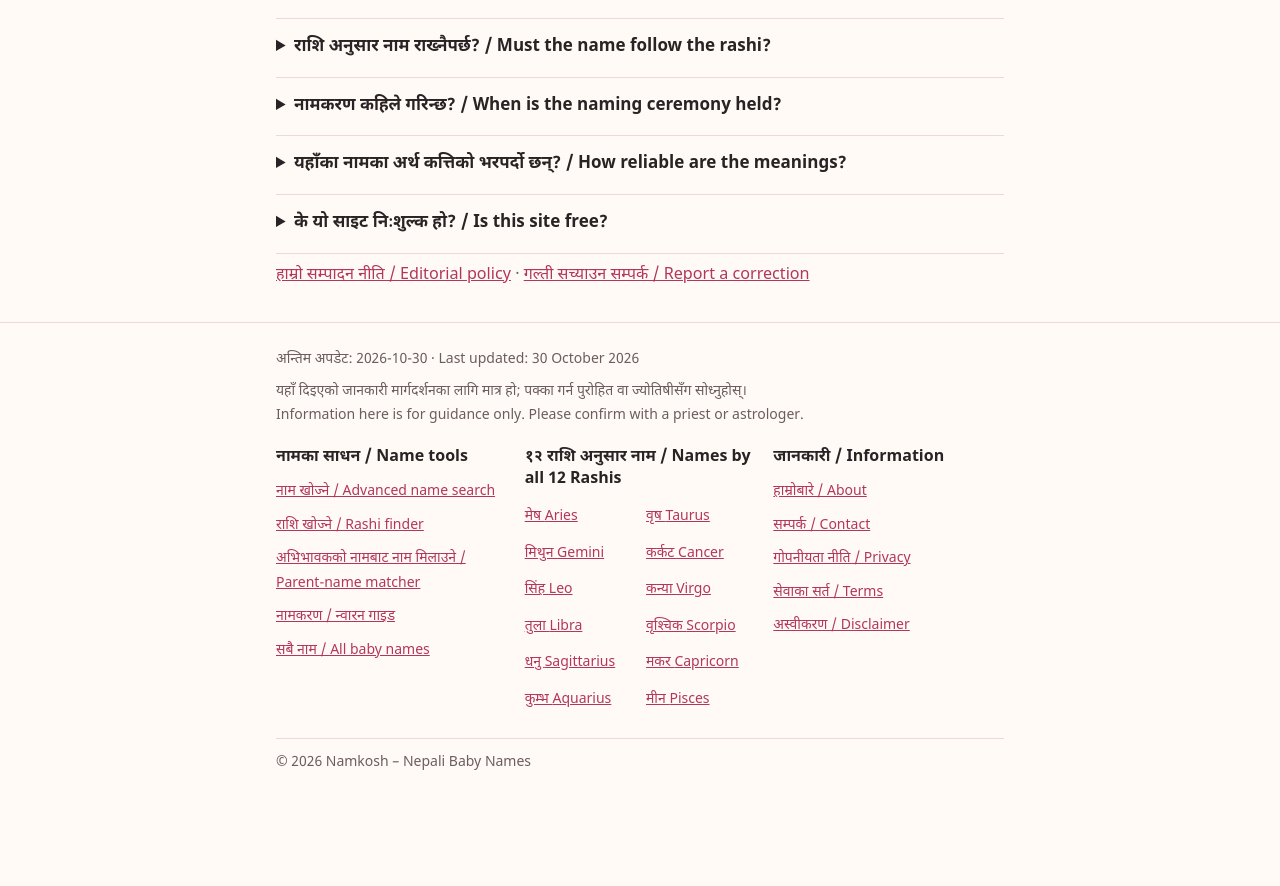
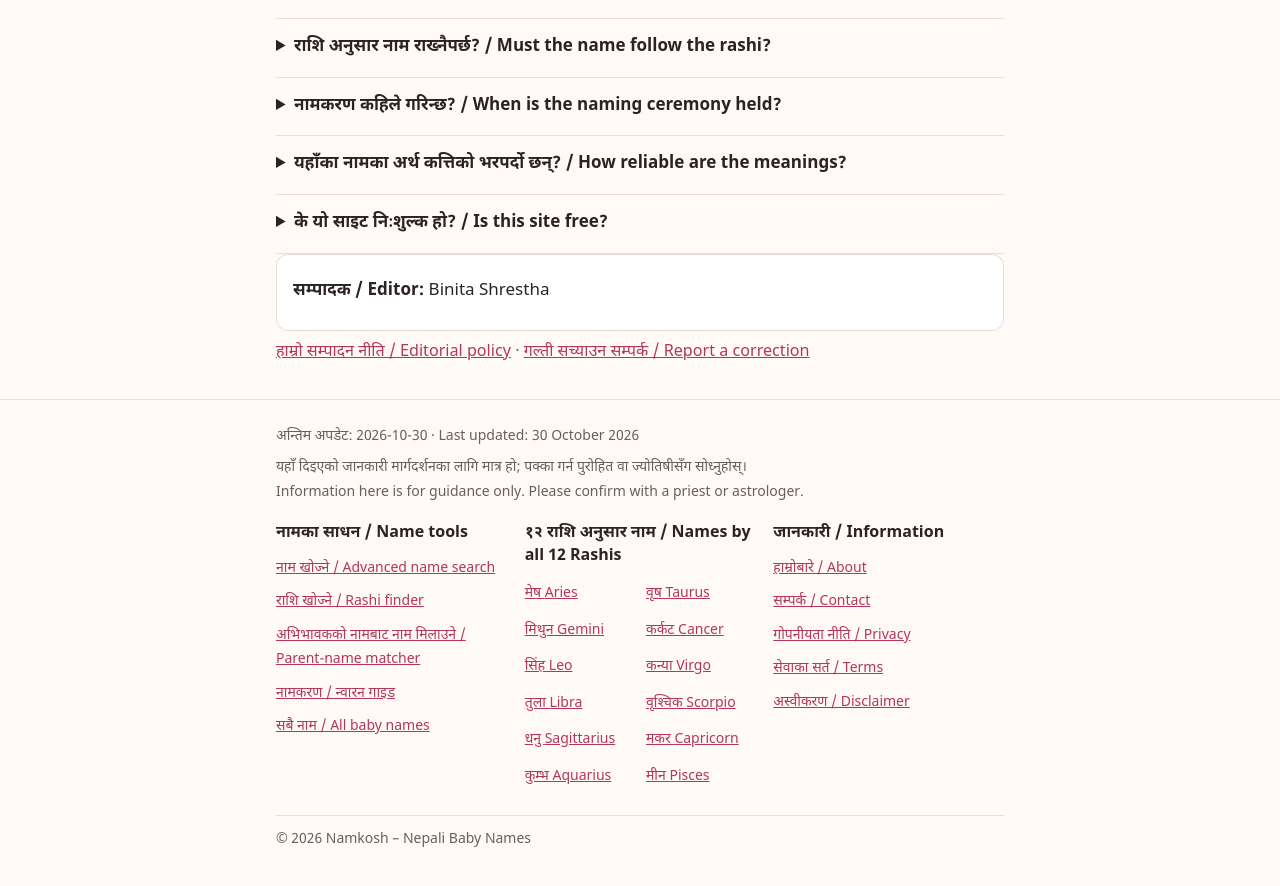
Before and after one commit to kcbinam52/Baby-names, a Jekyll site: the page built from index.html, in a window 1280 px wide and 900 px high, scrolled down 1420 px. Shown: the top 886 px of the window. Built offline with Jekyll 4.4.1, drawn with Linux system fonts in a browser that asks for light colours; before the commit the page ends 2243 px from its top, so only the background shows below that.

Commit message:
Set contact email and editor name

```diff
--- a/_config.yml
+++ b/_config.yml
@@ -16,9 +16,9 @@
 
 # Contact and editor details. Fill these in: they appear on the Contact page,
 # in the page footer byline and in the site schema. Leave empty to hide them.
-contact_email: ''
+contact_email: 'Info@binitasth.com.np'
 github_issues: 'https://github.com/kcbinam52/Baby-names/issues/new'
-author_name: ''
+author_name: 'Binita Shrestha'
 author_bio_ne: ''
 author_bio_en: ''
 
```
